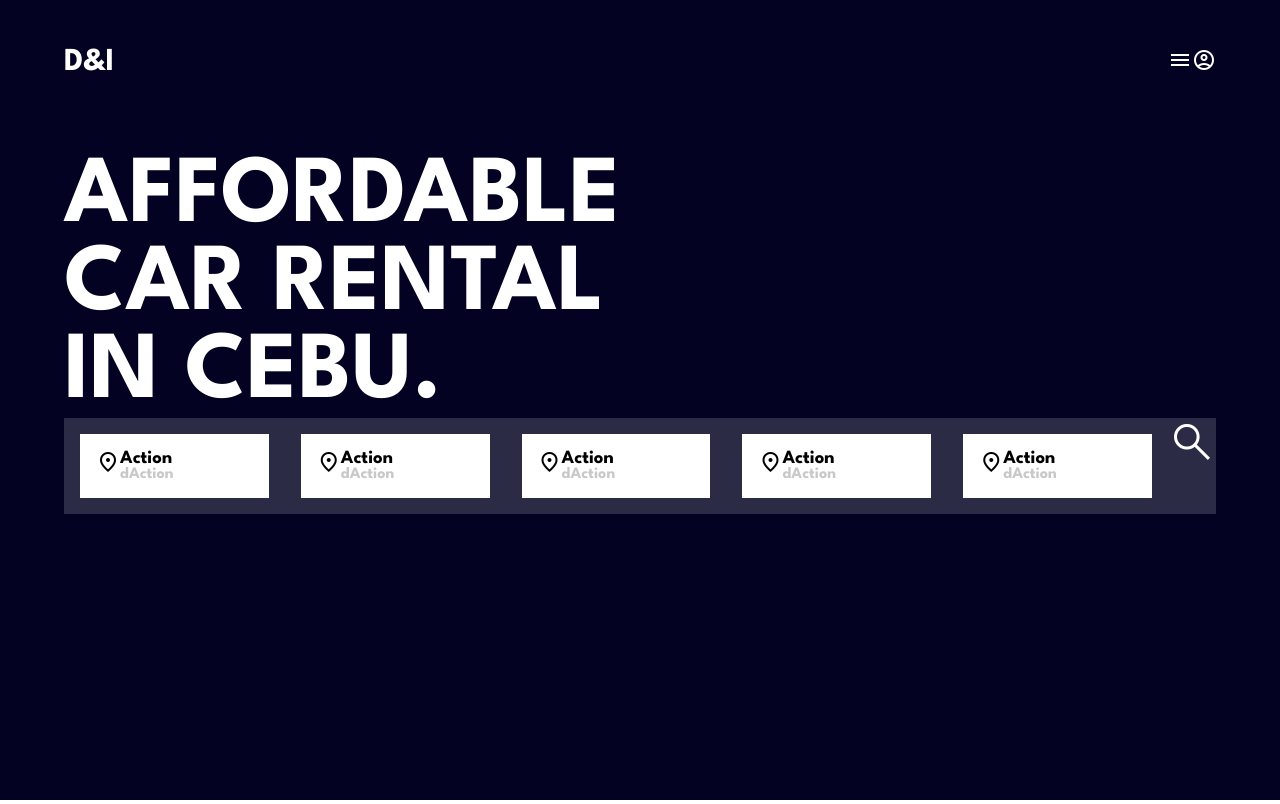
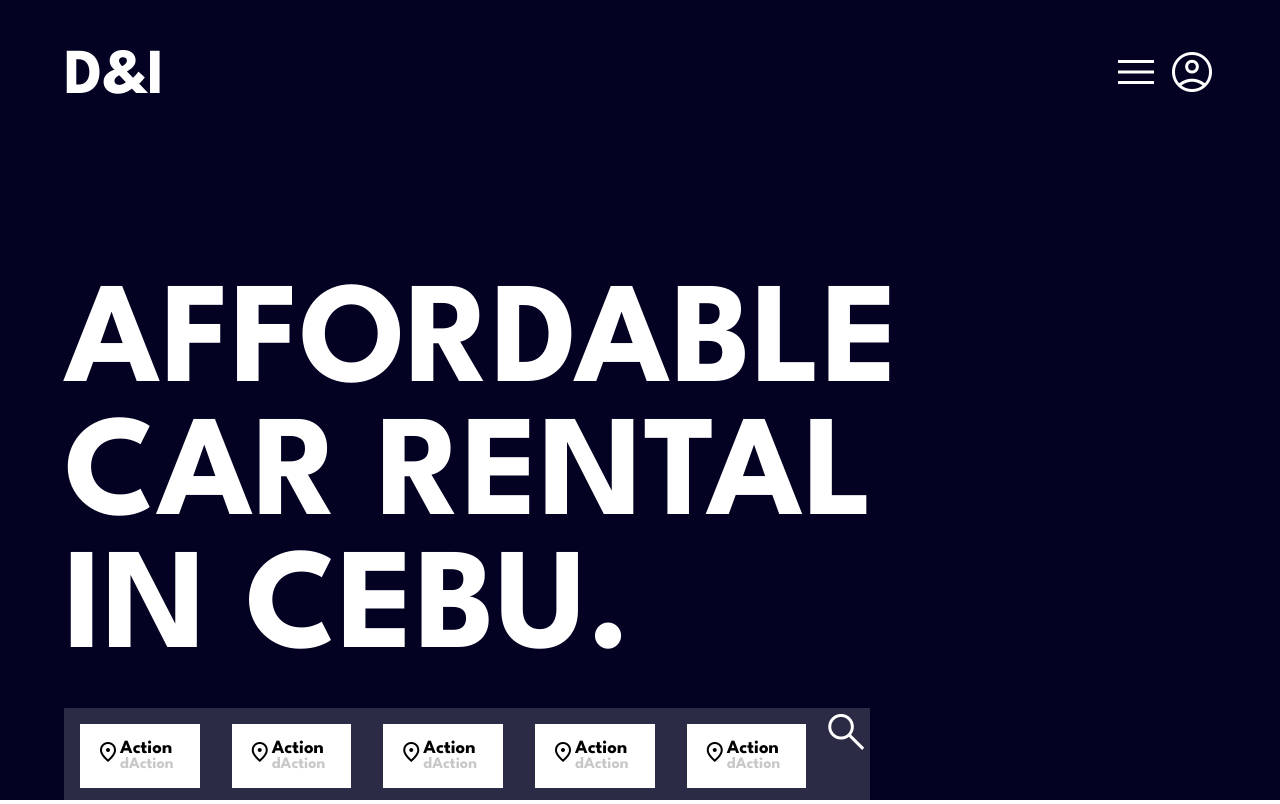
Before and after one commit to pewpil/car-draft, a React (Vite) app: page / in a window 1280 px wide. Built offline with nearby package versions, Linux system fonts and the light colour scheme.

Commit message:
navbar action icons resized

```diff
--- a/src/styles/Action.module.css
+++ b/src/styles/Action.module.css
@@ -1,6 +1,7 @@
 #actions {
 	background-color: rgba(255, 255, 255, 0.16);
 	display: flex;
+	width: 70%;
 }
 
 .action {
--- a/src/styles/Hero.module.css
+++ b/src/styles/Hero.module.css
@@ -1,9 +1,11 @@
 #hero {
+	padding-top: 15%;
+	padding-bottom: 2.5%;
 }
 
 #headline {
 	color: #ffffff;
 	font-family: "League Spartan", sans-serif;
-	font-size: 6rem;
-	width: 50%;
+	font-size: 9rem;
+	width: 80%;
 }
--- a/src/styles/NavBar.module.css
+++ b/src/styles/NavBar.module.css
@@ -1,10 +1,9 @@
 #navbar {
-	height: 15%;
 	display: flex;
 }
 
 #company {
-	font-size: 2rem;
+	font-size: 4rem;
 	font-weight: bold;
 	color: #ffffff;
 	font-family: "League Spartan", sans-serif;
@@ -13,6 +12,8 @@
 
 .icon {
 	color: #ffffff;
+	font-size: 3rem;
+	margin-left: .5rem;
 }
 
 #actions {
```
Also changed, not shown: 1 other file (tests, documents, lock files or other folders).
